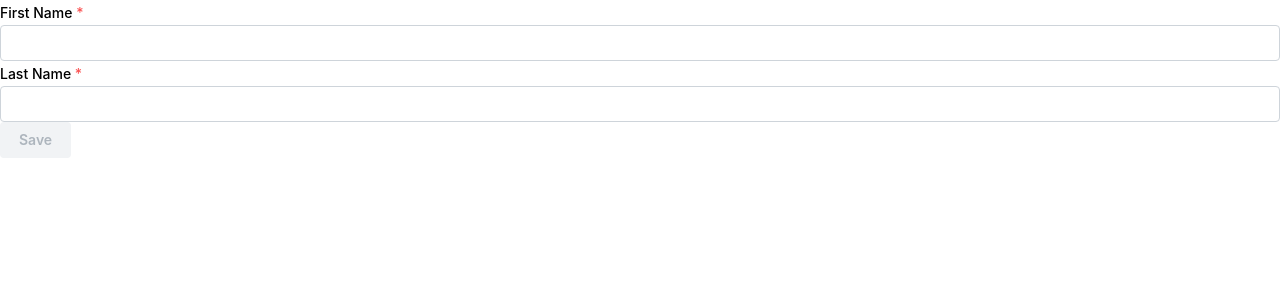
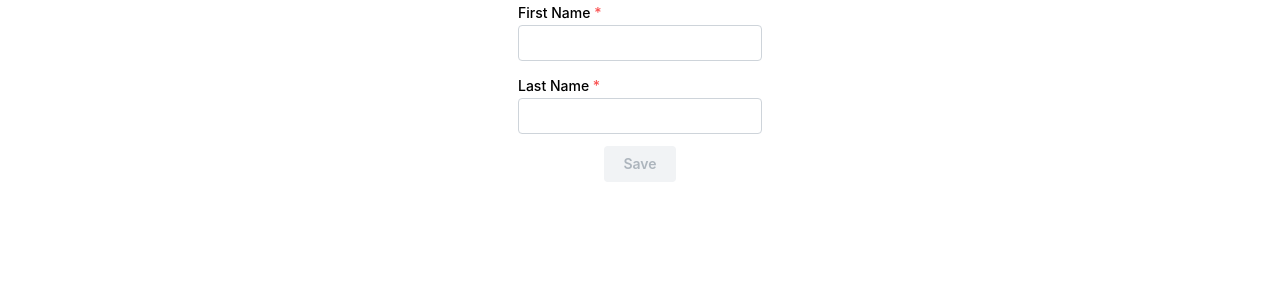
Before and after one commit to rickythedeveloper/flight-school, a Next.js app: page /profile/edit in a window 1280 px wide. Shown: the top 300 px of the page. Built offline with nearby package versions, Linux system fonts and the light colour scheme; no server answers.

Commit message:
Put pages in containers

```diff
--- a/src/app/layout.tsx
+++ b/src/app/layout.tsx
@@ -4,6 +4,7 @@ import type { Metadata } from "next";
 import type { ReactElement, ReactNode } from "react";
 import { ColorSchemeScript, MantineProvider } from "@mantine/core";
 import { theme } from "@/theme";
+import { PageContainer } from "@/components/layout/PageContainer";
 
 export const metadata: Metadata = {
   title: "Create Next App",
@@ -22,7 +23,9 @@ export default function RootLayout({
       </head>
 
       <body className={"h-full w-full"}>
-        <MantineProvider theme={theme}>{children}</MantineProvider>
+        <MantineProvider theme={theme}>
+          <PageContainer>{children}</PageContainer>
+        </MantineProvider>
       </body>
     </html>
   );
--- a/src/app/profile/edit/page.tsx
+++ b/src/app/profile/edit/page.tsx
@@ -2,9 +2,5 @@ import type { ReactElement } from "react";
 import { EditProfilePage } from "@/app/profile/edit/EditProfilePage";
 
 export default function ProfileEdit(): ReactElement {
-  return (
-    <main>
-      <EditProfilePage />
-    </main>
-  );
+  return <EditProfilePage />;
 }
--- /dev/null
+++ b/src/components/layout/PageContainer.tsx
@@ -0,0 +1,14 @@
+import type { ReactElement, ReactNode } from "react";
+import { Container } from "@mantine/core";
+
+export function PageContainer({
+  children,
+}: {
+  children: ReactNode;
+}): ReactElement {
+  return (
+    <Container size={"lg"} h={"100%"}>
+      <main>{children}</main>
+    </Container>
+  );
+}
--- /dev/null
+++ b/src/components/layout/Stack.tsx
@@ -0,0 +1,16 @@
+import { Stack as MantineStack } from "@mantine/core";
+import type { CSSProperties, ReactElement, ReactNode } from "react";
+
+interface StackProps {
+  children: ReactNode;
+  align?: CSSProperties["alignItems"];
+  justify?: CSSProperties["justifyContent"];
+}
+
+export function Stack({ children, align, justify }: StackProps): ReactElement {
+  return (
+    <MantineStack align={align} justify={justify} gap={"sm"}>
+      {children}
+    </MantineStack>
+  );
+}
--- a/src/composites/EditProfileForm.tsx
+++ b/src/composites/EditProfileForm.tsx
@@ -2,6 +2,7 @@ import type { ReactElement } from "react";
 import { useCallback, useState } from "react";
 import { TextField } from "@/components/inputs/textInputs/TextField";
 import { Button } from "@/components/buttons/Button";
+import { Stack } from "@/components/layout/Stack";
 
 interface EditProfileFormProps {
   saveProfile: (profile: { firstName: string; lastName: string }) => void;
@@ -25,7 +26,7 @@ export function EditProfileForm({
   }, [firstName, lastName, saveProfile]);
 
   return (
-    <>
+    <Stack align={"center"}>
       <TextField
         label={"First Name"}
         value={firstName}
@@ -51,6 +52,6 @@ export function EditProfileForm({
         onClick={saveProfileWithCurrentData}
         disabled={shouldDisableSaveButton}
       />
-    </>
+    </Stack>
   );
 }
```
